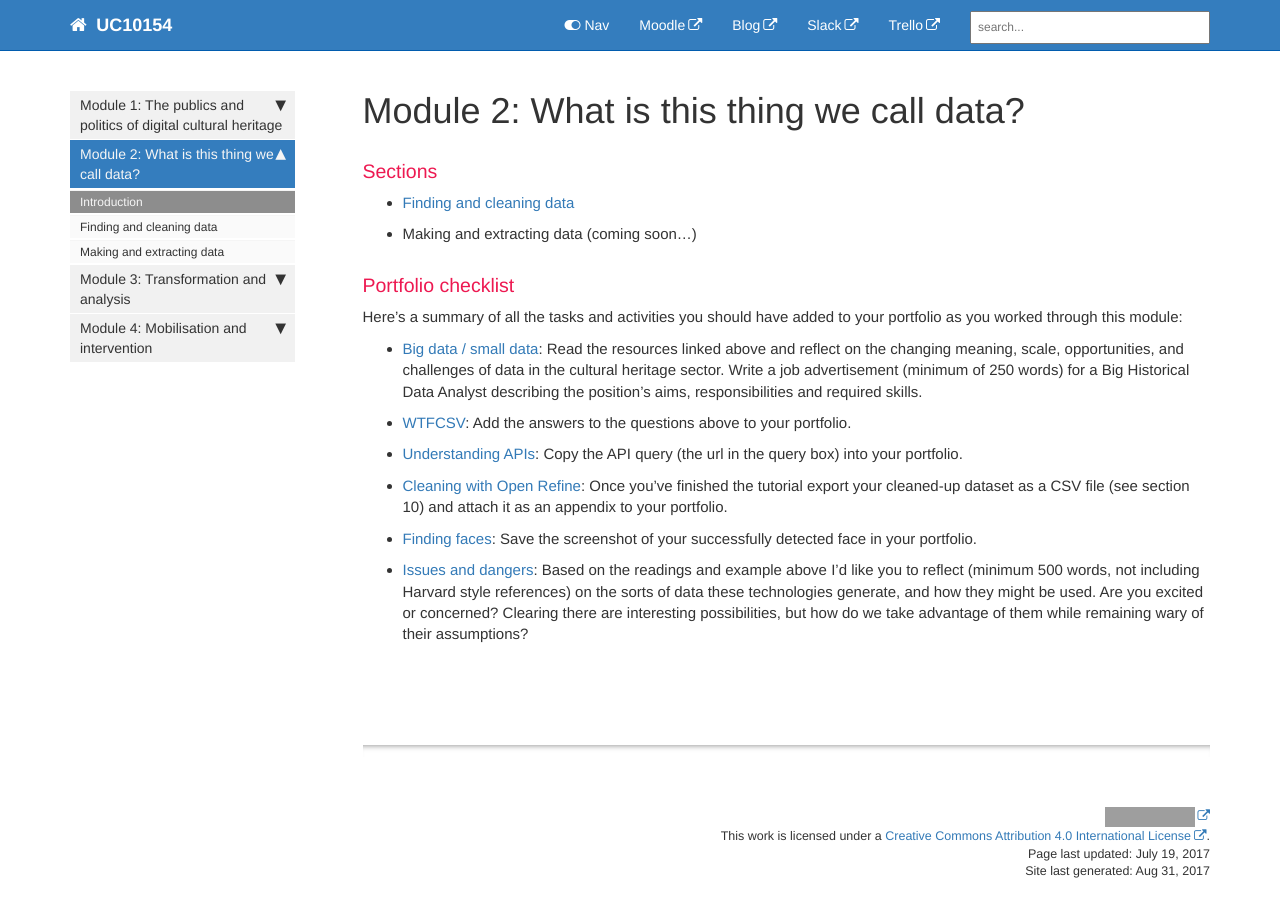
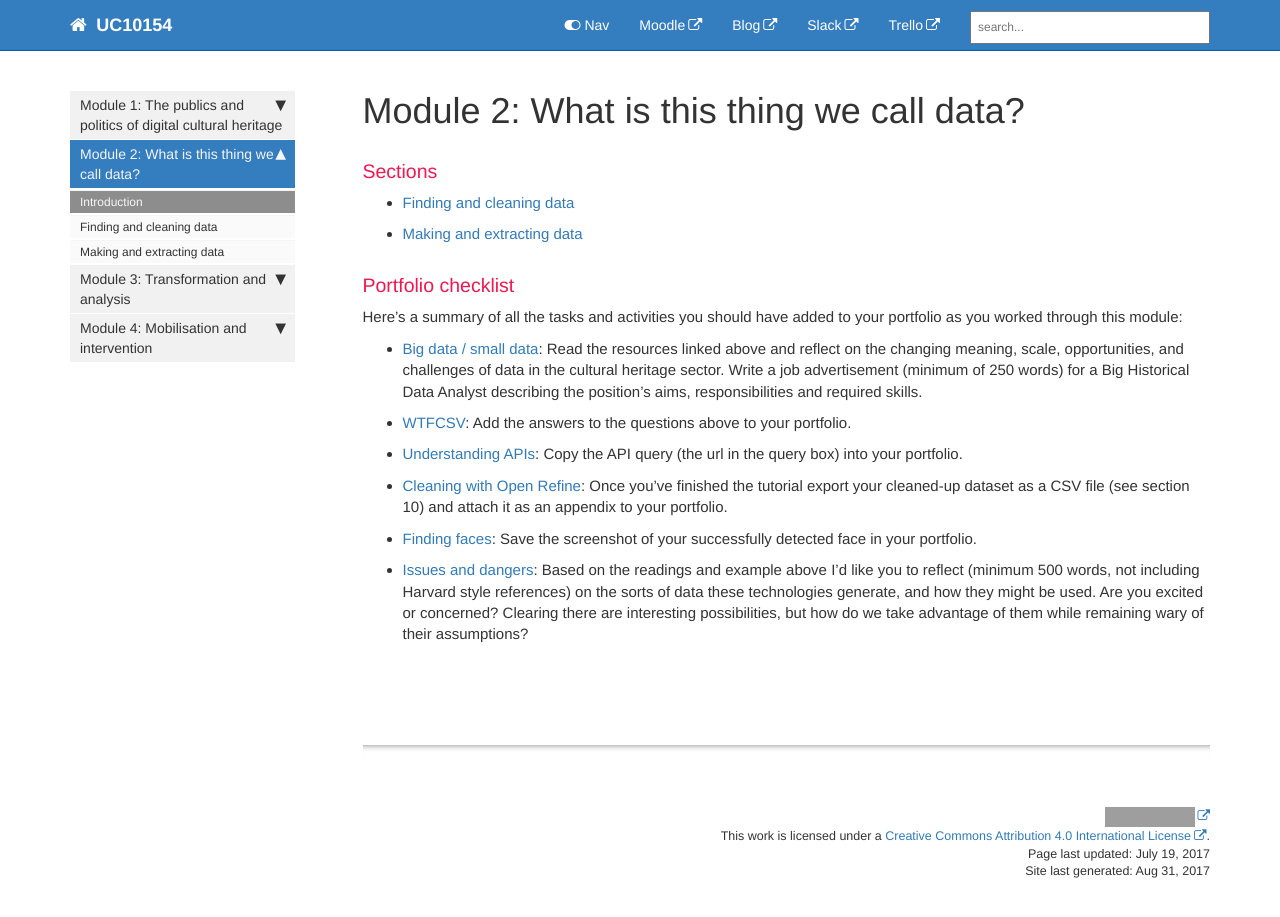
Before and after one commit to wragge/10154-2017, a Jekyll site: the page built from pages/module2/module2-intro.md, in a window 1280 px wide and 931 px high. Shown: the top 917 px of the window. Built offline with Jekyll 4.4.1, drawn with Linux system fonts in a browser that asks for light colours; nearby versions of some CDN libraries; comment, search, counter and statistics services are not loaded; grey boxes are pictures that could not be loaded.

Commit message:
fix contents link

```diff
--- a/pages/module2/module2-intro.md
+++ b/pages/module2/module2-intro.md
@@ -10,7 +10,7 @@ toc: false
 ### Sections
 
 * [Finding and cleaning data](module2-finding-cleaning.html)
-* Making and extracting data (coming soon...)
+* [Making and extracting data](module2-making-extracting.html)
 
 
 ### Portfolio checklist
```
